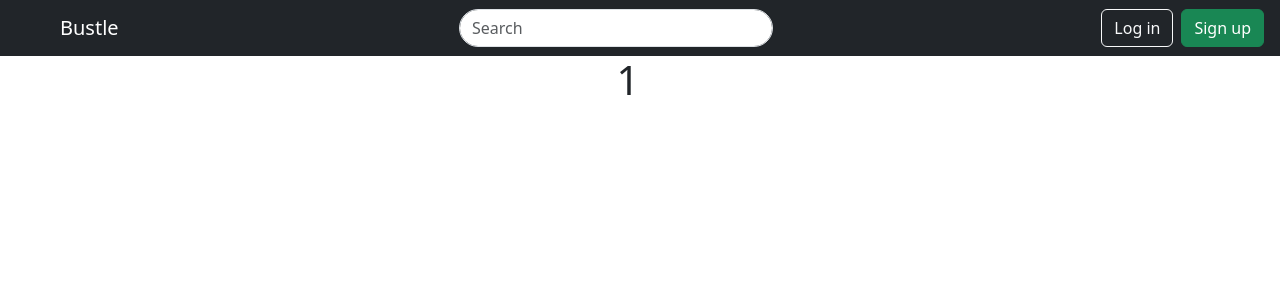
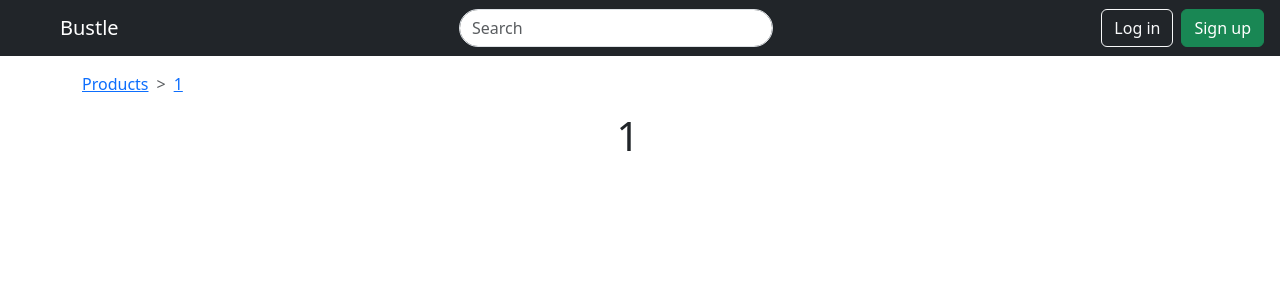
Before and after one commit to seth-vargas/Bustle, a Flask app: page /products/categories/1 in a window 1280 px wide. Shown: the top 300 px of the page. Run offline with Flask 3, Linux system fonts and the light colour scheme; parts of the project's set-up code (start-up, migrations or seed data) failed here and were passed over; some libraries are stand-ins or nearby versions.

Commit message:
Minor changes made, more to come

```diff
--- a/templates/base.html
+++ b/templates/base.html
@@ -50,6 +50,7 @@
         </div>
     </nav>
     <div class="container">
+        <div class="row">
             <div id="flashed-messages">
                 {% for category, message in get_flashed_messages(with_categories=True) %}
                 <div class="alert alert-{{ category }} mx-auto rounded-pill text-center">
@@ -59,18 +60,22 @@
                 {% endfor %}
             </div>
             {% if categories %}
-        <div class="d-flex justify-content-center">
-            <b>Categories:</b>
-            <div class="d-flex g-4">
+            <div class="d-flex g-2 justify-content-center">
                 {% for category in categories %}
                 <a href="/products/categories/{{ category }}">
-                    <span class="badge text-bg-primary m-1">{{ category }}</span>
+                    {% if category == request.path.split("/")[3] %}
+                    <span class="badge text-bg-info m-1 active">{{ category }}</span>
+                    {% else %}
+                    <span class="badge text-bg-dark m-1">{{ category }}</span>
+                    {% endif %}
                 </a>
                 {% endfor %}
             </div>
+            {% endif %}
         </div>
-        {% endif %}
+        <div class="row">
             {% block content %}{% endblock %}
+        </div>
     </div>
 
     <script src="https://cdn.jsdelivr.net/npm/bootstrap@5.1.3/dist/js/bootstrap.bundle.min.js"
--- a/templates/products/list-products.html
+++ b/templates/products/list-products.html
@@ -3,25 +3,32 @@
 {% block title %}{% if category %} {{ category }} {% else %} Products {% endif %}{% endblock %}
 
 {% block content %}
-<div class="row">
 {% if category %}
+<div class="row mt-3">
+    <div class="row">
+        <nav aria-label="breadcrumb" style="--bs-breadcrumb-divider: '>';">
+            <ol class="breadcrumb">
+                <li class="breadcrumb-item"><a href="/">Products</a></li>
+                <li class="breadcrumb-item"><a href="/products/{{ category }}">{{ category }}</a></li>
+            </ol>
+        </nav>
+    </div>
+</div>
+{% endif %}
 
+{% if category %}
 <div class="row">
     <div class="col">
         <h1 class="text-center">{{ category }}</h1>
     </div>
 </div>
-
 {% else %}
-
 <div class="row">
     <div class="col">
         <h1 class="text-center">All Products</h1>
     </div>
 </div>
-
 {% endif %}
-</div>
 
 
 <div class="row row-cols-1 row-cols-md-4 g-4">
```
Lines whose indentation alone changed are shown as unchanged.
